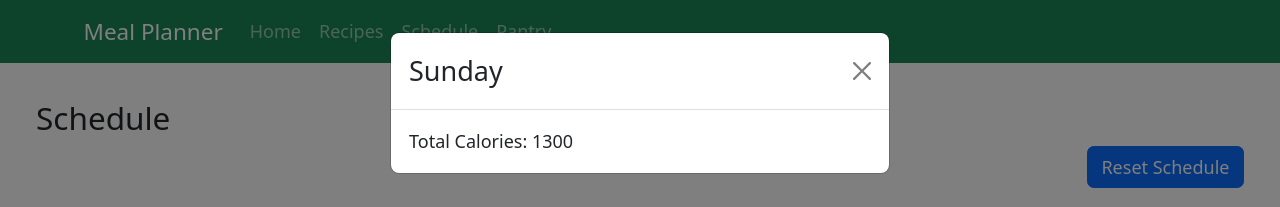
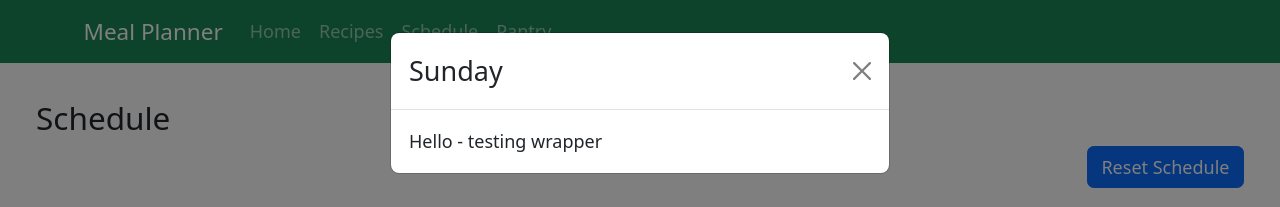
Before and after one commit to tkadima/mealplannerv2, a Next.js app: page /schedule in a window 1280 px wide. Both pictures are taken after a click on the element "Sunday". Shown: the top 207 px of the page. Built offline with nearby package versions, Linux system fonts and the light colour scheme; no server answers; the database is empty.

Commit message:
Add modal wrapper

```diff
--- /dev/null
+++ b/components/modal-wrapper.tsx
@@ -0,0 +1,24 @@
+import React, { ReactNode } from 'react';
+import Modal from 'react-bootstrap/Modal';
+
+type PropTypes = {
+    show: boolean;
+    title: string;
+    children: ReactNode;
+    onHide: () => void;
+}
+
+const ModalWrapper = ({show, title, children, onHide } : PropTypes) => {
+    return (<Modal show={show} onHide={onHide}>
+        <Modal.Header closeButton>
+        {
+            <Modal.Title>{title}</Modal.Title>
+        }
+        </Modal.Header>
+        <Modal.Body>
+            {children}
+        </Modal.Body>
+    </Modal>);
+}
+
+export default ModalWrapper;
--- a/components/schedule/schedule-modal.tsx
+++ b/components/schedule/schedule-modal.tsx
@@ -2,9 +2,9 @@ import React, {  useEffect, useState } from 'react';
 import Button from 'react-bootstrap/Button';
 import ButtonGroup from 'react-bootstrap/ButtonGroup';
 import Form from 'react-bootstrap/Form';
-import Modal from 'react-bootstrap/Modal';
 import { Controller, useForm } from 'react-hook-form';
 import Select, { MultiValue } from 'react-select';
+import ModalWrapper from '../modal-wrapper';
 import { Meal, Recipe } from '../types';
 
 type PropTypes = {
@@ -34,7 +34,7 @@ const ScheduleModal = ({ show, onCloseModal, mealData, recipes, onSaveMeal } : P
 		onSaveMeal(recipeList, removedRecipes);
 
 		setRemovedRecipes([]);
-		handleClose();
+		onCloseModal();
 	};
 
 	const handleChange = (data: MultiValue<{ value: string; label: string; }>) => {
@@ -56,20 +56,9 @@ const ScheduleModal = ({ show, onCloseModal, mealData, recipes, onSaveMeal } : P
 		}
 	};
 
-	const handleClose = () => {
-		onCloseModal();
-	};
-
 	const recipeOptions = Object.keys(nameRecipeMap).map((name) => ({value: name, label: name}));
 
-	return (<Modal show={show} onHide={handleClose}>
-		<Modal.Header closeButton>
-			{
-				mealData &&
-				<Modal.Title>{mealData.day} {mealData.mealType}</Modal.Title>
-			}
-		</Modal.Header>
-		<Modal.Body>
+	return (<ModalWrapper show={show} title={`${mealData?.day} ${mealData?.mealType}`} onHide={() => onCloseModal()}>
 			<Form onSubmit={handleSubmit(handleSaveMeal)}>
 				<Form.Label htmlFor='recipes'>
                     Select recipes for this meal slot
@@ -94,13 +83,11 @@ const ScheduleModal = ({ show, onCloseModal, mealData, recipes, onSaveMeal } : P
 				/>
 				<ButtonGroup className="float-right modal-button-group">
 					<Button variant="secondary"
-						onClick={handleClose}>Cancel</Button>
+						onClick={() => onCloseModal()}>Cancel</Button>
 					<Button variant="primary" type="submit">Save</Button>
 				</ButtonGroup>
 			</Form>
-
-		</Modal.Body>
-	</Modal>);
+			</ModalWrapper>);
 };
 
 export default ScheduleModal;
--- a/pages/schedule/index.tsx
+++ b/pages/schedule/index.tsx
@@ -1,6 +1,5 @@
 import React, { useEffect, useState } from 'react';
 import Button from 'react-bootstrap/Button';
-import Modal from 'react-bootstrap/Modal'
 import ScheduleModal from '../../components/schedule/schedule-modal';
 import { GetServerSideProps } from 'next/types';
 import prisma from '../../lib/prisma';
@@ -8,6 +7,7 @@ import { DaysOfWeek, Ingredient, Meal, MealTypes, Recipe } from '../../component
 import { CLEAR_MEAL_RECIPES, EDIT_MEAL } from '../../graphql/mutations/meal-mutations';
 import { useMutation } from '@apollo/client';
 import MealTable from '../../components/schedule/meal-table';
+import ModalWrapper from '../../components/modal-wrapper';
 
 type PropTypes = {
 	recipes: Recipe[],
@@ -94,10 +94,6 @@ const Schedule = ({recipes, meals}: PropTypes) => {
 		setScheduleData(scheduleData);
 	};
 
-	const handleCloseModal = () => {
-		setShowModal(false);
-	};
-
 	useEffect(() => {
 		initializeScheduleData();
 	}, []);
@@ -108,22 +104,14 @@ const Schedule = ({recipes, meals}: PropTypes) => {
 			<Button variant="primary" className="reset-button" onClick={() => clearMealRecipes()}>Reset Schedule</Button>
 			<ScheduleModal
 				show={showModal}
-					onCloseModal={handleCloseModal}
+				onCloseModal={() => setShowModal(false)}
 				mealData={selectedMeal ?? null}
 				recipes={recipes}
 				onSaveMeal={handleSaveMeal}
 			/>
-				<Modal show={showDayModal}>
-					<Modal.Header closeButton>
-					{
-						selectedHeaderDay &&
-						<Modal.Title>{selectedHeaderDay}</Modal.Title>
-					}
-					</Modal.Header>
-					<Modal.Body>
-						Total Calories: 1300
-					</Modal.Body>
-				</Modal>
+			<ModalWrapper show={showDayModal} title={selectedHeaderDay} onHide={() => setShowDayModal(false)}>
+				Hello - testing wrapper
+			</ModalWrapper>
 			<MealTable scheduleData={scheduleData}
 				onSelectCell={handleSelectCell}
 			    onSelectHeaderCell={handleHeaderSelectCell}
```
Also changed, not shown: helpers.ts (line endings or trailing spaces). Lines whose indentation alone changed are shown as unchanged.
